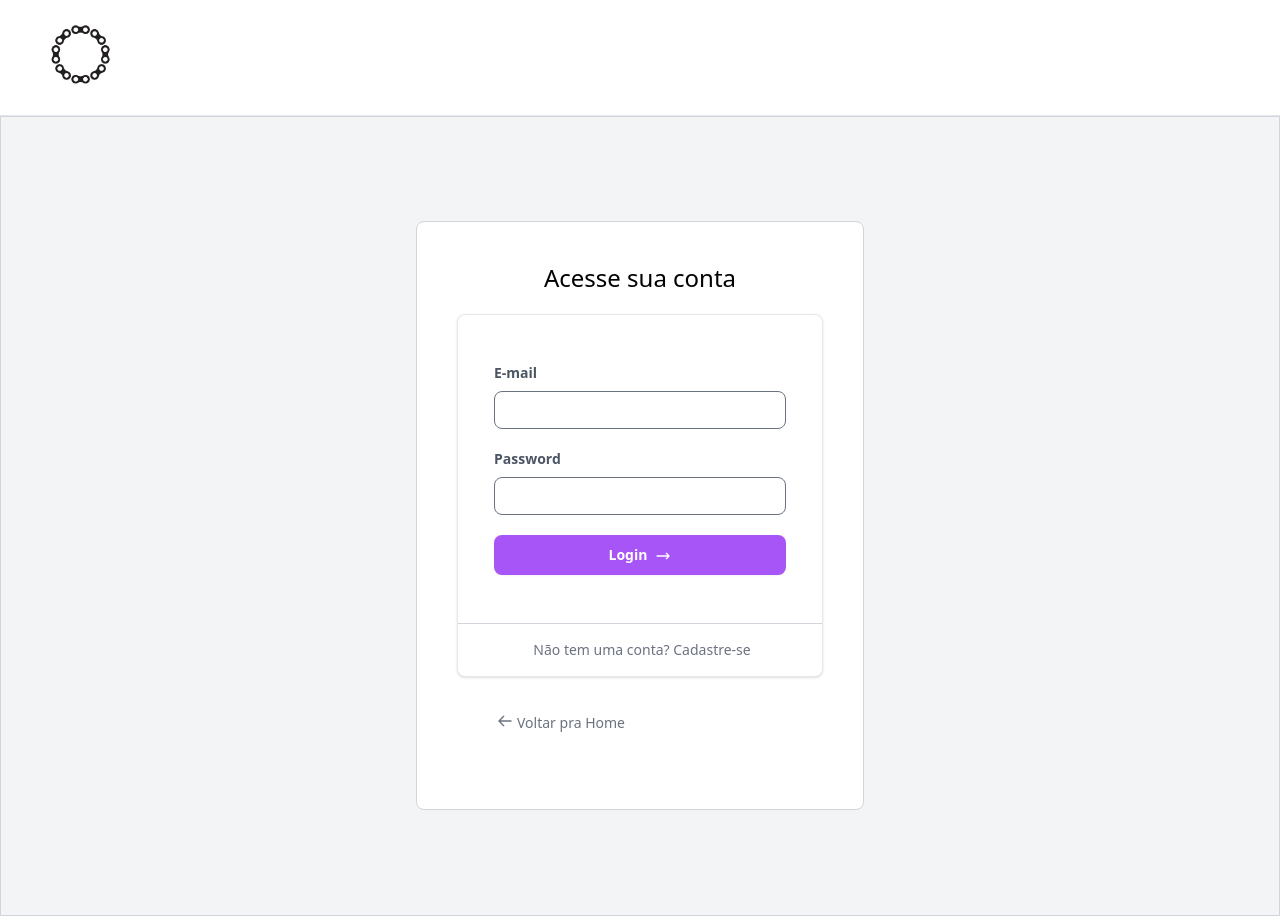
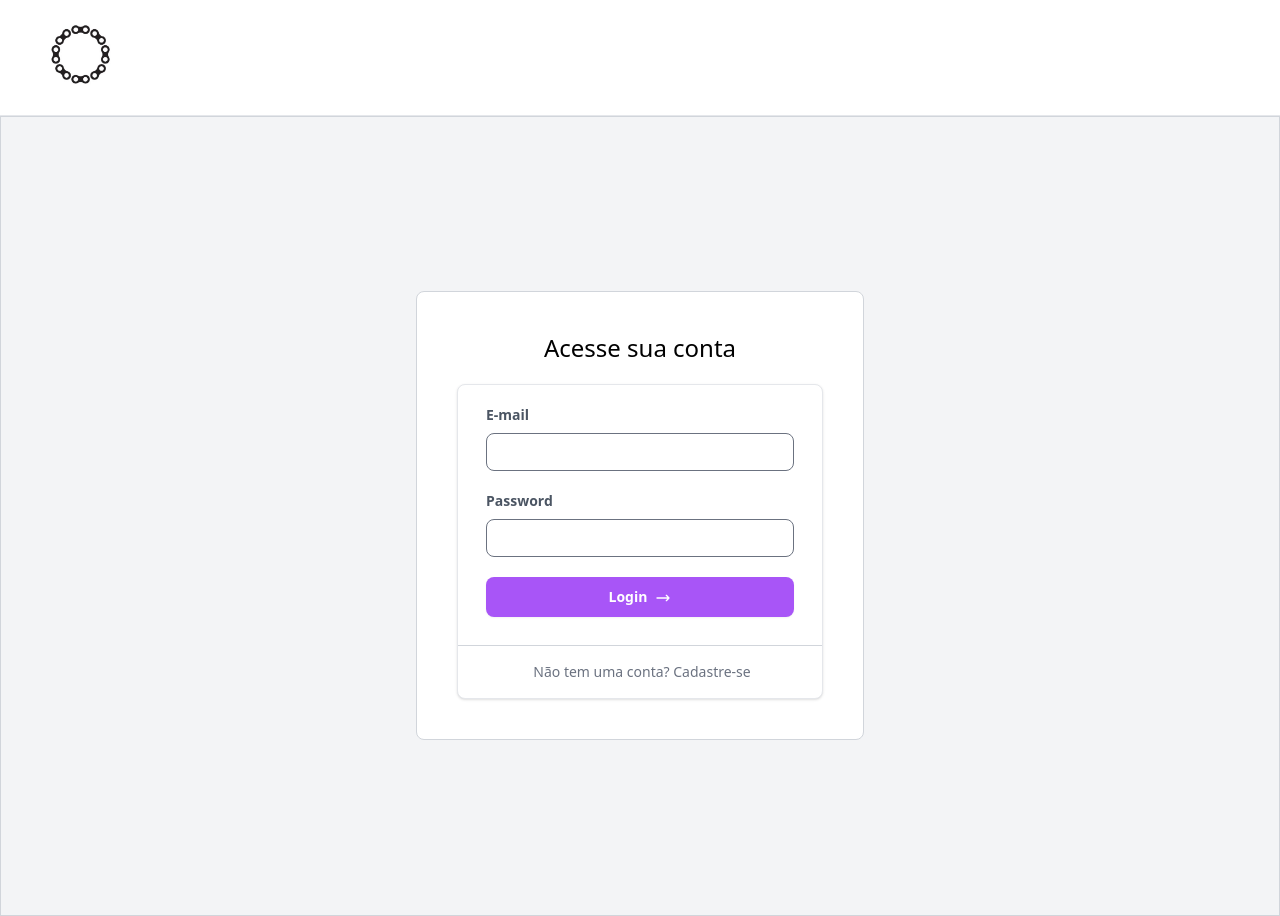
Before and after one commit to dsm-cefet-rj/ti-2024-1-grupo-10-1, a React (Vite) app in the folder frontend/: page /login in a window 1280 px wide. Built offline with nearby package versions, Linux system fonts and the light colour scheme.

Commit message:
Ajustes Visuais diversos

```diff
--- a/frontend/src/components/BarraLogin.jsx
+++ b/frontend/src/components/BarraLogin.jsx
@@ -2,15 +2,13 @@ import React from 'react'
 
 const BarraLogin = () => {
 	return (
-		<div className="min-h-screen bg-gray-100 flex flex-col justify-center sm:py-12 border border-gray-300">
+		<div className="min-h-screen min-w-fit bg-gray-100 flex flex-col justify-center sm:py-12 border border-gray-300">
 			<div className="p-10 xs:p-0 mx-auto md:w-full md:max-w-md bg-white border border-gray-300 rounded-lg">
 				<h1 className="text-center text-2xl mb-5">Acesse sua conta</h1>
 				<div className="bg-white shadow w-full rounded-lg divide-y divide-gray-300 border boder-gray-300">
-					<div className="px-9 py-12">
-						<label className="font-semibold text-sm text-gray-600 pb-1 block">E-mail</label>
-						<input type="text" className="border rounded-lg px-3 py-2 mt-1 mb-5 text-sm w-full" />
-						<label className="font-semibold text-sm text-gray-600 pb-1 block">Password</label>
-						<input type="text" className="border rounded-lg px-3 py-2 mt-1 mb-5 text-sm w-full" />
+					<div className="px-7 pb-7 pt-5">
+						<label className="font-semibold text-sm text-gray-600 pb-1 block">E-mail</label> <input type="text" className="border rounded-lg px-3 py-2 mt-1 mb-5 text-sm w-full" />
+						<label className="font-semibold text-sm text-gray-600 pb-1 block">Password</label> <input type="text" className="border rounded-lg px-3 py-2 mt-1 mb-5 text-sm w-full" />
 						<button type="button" className="transition duration-200 bg-purple-500 hover:bg-purple-700 focus:bg-purple-700 focus:shadow-sm focus:ring-4 focus:ring-purple-500 focus:ring-opacity-50 text-white w-full py-2.5 rounded-lg text-sm shadow-sm hover:shadow-md font-semibold text-center inline-block">
 							<span className="inline-block mr-2">Login</span>
 							<svg xmlns="http://www.w3.org/2000/svg" fill="none" viewBox="0 0 24 24" stroke="currentColor" className="w-4 h-4 inline-block">
@@ -25,18 +23,6 @@ const BarraLogin = () => {
 						</button>
 					</div>
 				</div>
-				<div className="py-5">
-					<div className="grid grid-cols-2 gap-1">
-						<div className="text-center sm:text-left whitespace-nowrap">
-							<button className="transition duration-200 mx-5 px-5 py-4 cursor-pointer font-normal text-sm rounded-lg text-gray-500 hover:bg-gray-200 focus:outline-none focus:bg-gray-300 focus:ring-2 focus:ring-gray-400 focus:ring-opacity-50 ring-inset">
-								<svg xmlns="http://www.w3.org/2000/svg" fill="none" viewBox="0 0 24 24" stroke="currentColor" className="w-4 h-4 inline-block align-text-top">
-									<path stroke-linecap="round" stroke-linejoin="round" stroke-width="2" d="M10 19l-7-7m0 0l7-7m-7 7h18" />
-								</svg>
-								<span className="inline-block ml-1">Voltar pra Home</span>
-							</button>
-						</div>
-					</div>
-				</div>
 			</div>
 		</div>
 	)
--- a/frontend/src/components/Recomendados.jsx
+++ b/frontend/src/components/Recomendados.jsx
@@ -56,7 +56,7 @@ const Recomendados = () => {
 	// TODO Trocar a div por uma ul e ir adicionando os elementos, atentar para as margens laterais...
 	return (
 		<div className="grid grid-cols-1 gap-6 sm:grid-cols-2 md:grid-cols-4 mt-10 mx-5">
-			<Link to="/bike/4" className="relative bg-black">
+			<Link to="/login" className="relative bg-black">
 				<img src={speed2} className="object-cover w-full h-72" />
 				<div className="absolute inset-x-0 bottom-0 bg-black bg-opacity-75 text-white px-4 py-2">
 					<p className="text-lg">Preço: $10000</p>
```
